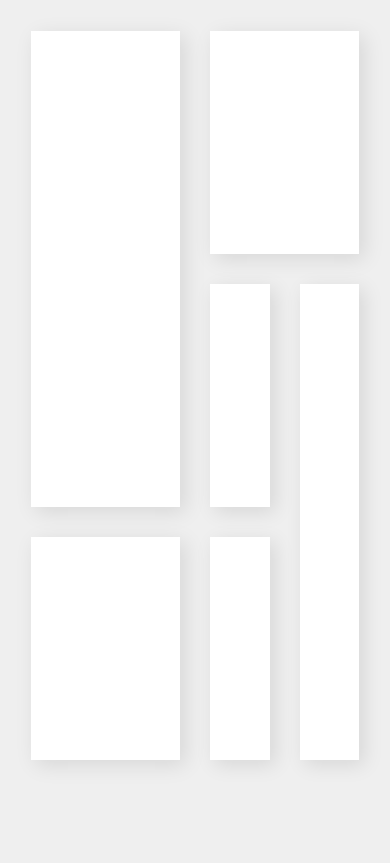
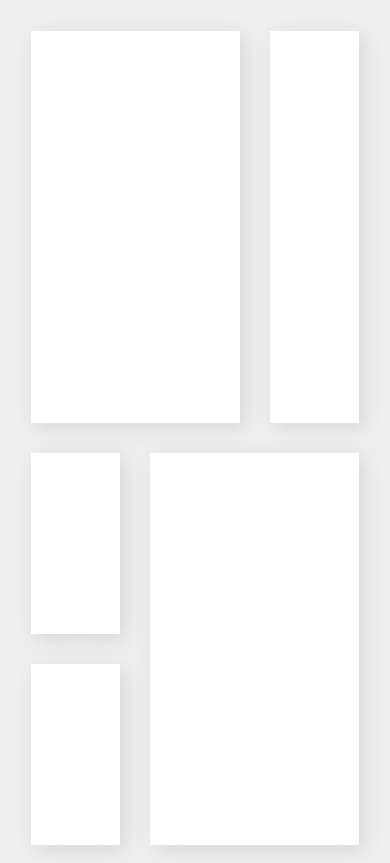
Before and after one commit to KimByungHun/grid_isotope, a plain HTML site: page index.html in a window 390 px wide. Shown: the top 863 px of the page. Drawn offline with nearby package versions, Linux system fonts and the light colour scheme.

Commit message:
step2 반응형

```diff
--- a/scss/style.scss
+++ b/scss/style.scss
@@ -1,55 +1,87 @@
 @charset "utf-8";
 @import "reset";
 
-
-main{
+main {
    width: 100%;
    padding: 4vw;
 
-    section{
+   section {
       width: 100%;
 
-        &::after{
-            clear: both; content: ''; display: block;
+      &::after {
+         content: "";
+         display: block;
+         clear: both;
       }
 
       //최소박스의 넓이 설정용 더미 박스
       //높이값은 설정하지 않고 숨김처리
-        .item-sizer{
+      .item-sizer {
          width: 25%;
          height: 0px;
          opacity: 0;
       }
 
-        .item{
+      .item {
          width: 25%;
          height: 30vh;
          padding: 15px;
          float: left;
 
-            //첫번째 박스모양 ite-sizer때문에 2로 설정
-            &:nth-of-type(2){
-                width: 50%; height: 60vh;
-            }
-            //두번째 박스 모양 스타일
-            &:nth-of-type(3){
-                width: 50%;
-                box-shadow: none;
-            }
-            //네번째 박스
-            &:nth-of-type(5){
-                height: 60vh;
-            }
-            //여섯번째 박스
-            &:nth-of-type(7){
-                width: 50%;
-            }
+         //첫번째 박스 스타일
+         &:nth-of-type(2) {width: 50%; height: 60vh;}
 
-            .inner{
-                width: 100%; height: 100%;
-                background-color: #fff;
+         //두번째 박스 스타일
+         &:nth-of-type(3) {width: 50%;}
+
+         //네번째 박스 스타일
+         &:nth-of-type(5) {height: 60vh;}
+
+         //여섯번째 박스 스타일
+         &:nth-of-type(7) {width: 50%;}
+
+         .inner {
+            width: 100%;
+            height: 100%;
+            background: #fff;
             box-shadow: 5px 5px 20px rgba(0,0,0,.1);
          }
       }
    }
 }
+
+@media screen and (max-width: 1199px){
+   main section {
+      .item-sizer {
+         width: 33.333%;
+         height: 0px;
+         opacity: 0;
+      }
+
+      .item {
+         width: 33.333%;
+         height: 25vh;
+         padding: 15px;
+         float: left;
+
+         //첫번째 박스 스타일
+         &:nth-of-type(2) {width: 66.666%; height: 50vh;}
+
+         //두번째 박스 스타일
+         &:nth-of-type(3) {width: 33.333%; height: 50vh;}
+
+         //네번째 박스 스타일
+         &:nth-of-type(5) {width: 66.666%; height: 50vh;}
+
+         //여섯번째 박스 스타일
+         &:nth-of-type(7) {width: 100%;}
+
+         .inner {
+            width: 100%;
+            height: 100%;
+            background: #fff;
+            box-shadow: 5px 5px 20px rgba(0,0,0,.1);
+         }
+      }
+   }
+}
```
Also changed, not shown: index.html (+2 -3 lines), css/style.css, 1 other file. Lines whose indentation alone changed are shown as unchanged.
